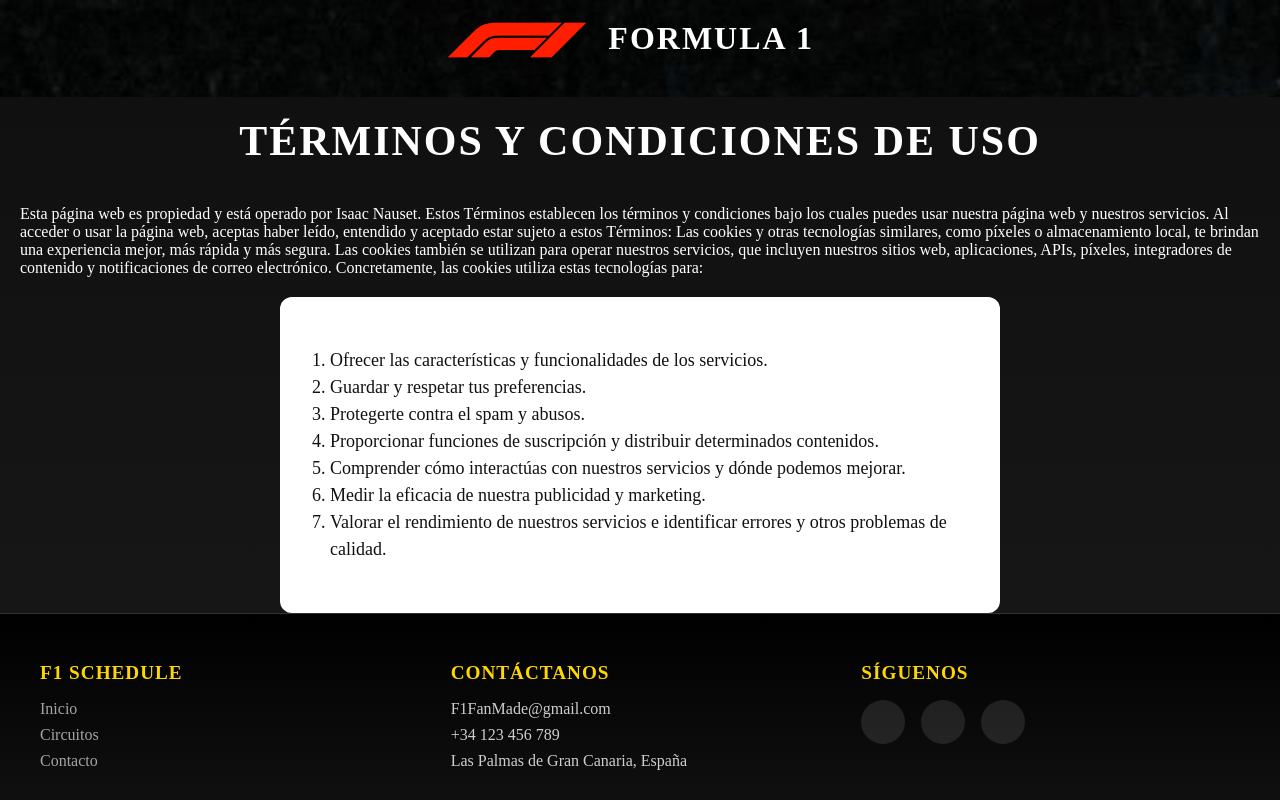
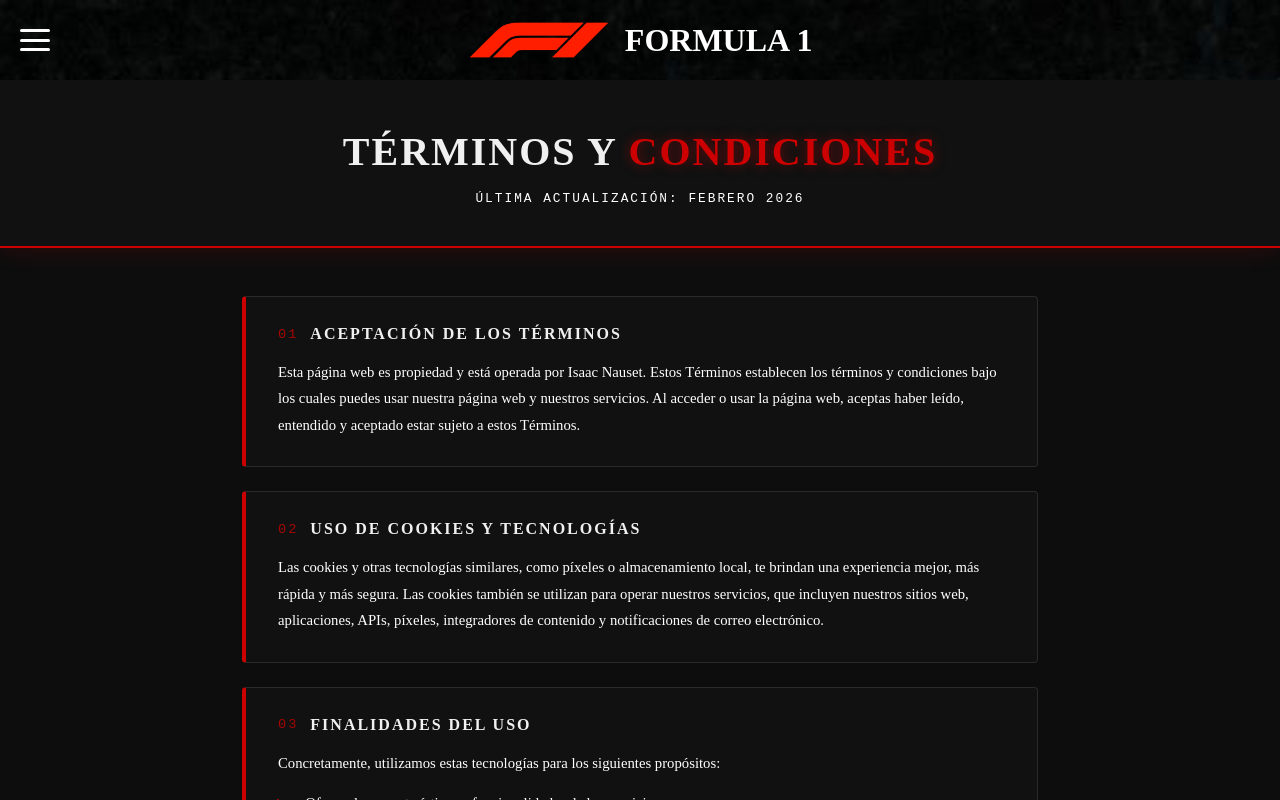
Before and after one commit to isaacnausetbordongarcia-alt/ReactProjectLND, a React app: page /term in a window 1280 px wide. Shown: the top 800 px of the page. Built offline with nearby package versions, Linux system fonts and the light colour scheme; the HTML template or start-up script is replaced by a standard one.

Commit message:
fix Everything

```diff
--- a/src/components/footer/Footer.css
+++ b/src/components/footer/Footer.css
@@ -1,6 +1,6 @@
 .footer {
   background: linear-gradient(180deg, #000 0%, #1a1a1a 100%);
-  color: #fff;
+  color: #ffffff;
   padding: 3rem 2rem 1.5rem;
   border-top: 1px solid #333;
 }
@@ -39,7 +39,7 @@
 }
 
 .footer-section a {
-  color: #ccc;
+  color: #ffffff;
   text-decoration: none;
   transition: color 0.3s ease;
 }
--- a/src/components/footer/Footer.jsx
+++ b/src/components/footer/Footer.jsx
@@ -1,5 +1,6 @@
 import { Link } from 'react-router-dom';
 import './Footer.css';
+import { FaGithub, FaLinkedin, FaTwitter } from 'react-icons/fa';
 
 const Footer = () => {
   return (
@@ -28,9 +29,15 @@ const Footer = () => {
         <div className="footer-section">
           <h3>SÍGUENOS</h3>
           <div className="social-links">
-            <a href="https://github.com/isaacnausetbordongarcia-alt" target="_blank"><i className="fab fa-github"></i></a>
-            <a href="https://linkedin.com/in/isaac-nauset" target="_blank"><i className="fab fa-linkedin"></i></a>
-            <a href="https://twitter.com/isaacnauset" target="_blank"><i className="fab fa-twitter"></i></a>
+            <a href="https://github.com/isaacnausetbordongarcia-alt" target="_blank" rel="noreferrer">
+              <FaGithub />
+            </a>
+            <a href="https://linkedin.com/in/isaac-nauset" target="_blank" rel="noreferrer">
+              <FaLinkedin />
+            </a>
+            <a href="https://twitter.com/isaacnauset" target="_blank" rel="noreferrer">
+              <FaTwitter />
+            </a>
           </div>
         </div>
       </div>
--- a/src/components/header/Header.css
+++ b/src/components/header/Header.css
@@ -1,15 +1,23 @@
 .header-container-holder {
+    position: relative; /* 👈 importante */
     display: flex;
-    flex-wrap: nowrap;
-    justify-content: center;
+    align-items: center;
+    justify-content: center; /* centra el contenido principal */
+    height: 80px;
+
     background-image: url("/imagen-fondo.jpg");
     background-repeat: no-repeat;
-    background-size: 100%;
+    background-size: cover;
 }
-
 .header-logo {
     height: 5em;
     justify-self: start;
+}
+
+.header-center {
+    display: flex;
+    align-items: center;
+    gap: 15px;
 }
 
 .header-title {
@@ -53,3 +61,34 @@ ul li a{
     text-decoration: none;
     color: white;
 }
+
+.hamburger {
+  position: absolute;   /* 👈 clave */
+  left: 20px;           /* separación del borde */
+  width: 30px;
+  height: 22px;
+  display: flex;
+  flex-direction: column;
+  justify-content: space-between;
+  cursor: pointer;
+}
+
+.hamburger span {
+  width: 100%;
+  height: 3px;
+  background-color: white;
+  border-radius: 2px;
+  transition: all 0.3s ease;
+}
+
+.hamburger.active span:nth-child(1) {
+  transform: rotate(45deg) translate(5px, 5px);
+}
+
+.hamburger.active span:nth-child(2) {
+  opacity: 0;
+}
+
+.hamburger.active span:nth-child(3) {
+  transform: rotate(-45deg) translate(6px, -6px);
+}
--- a/src/components/header/Header.jsx
+++ b/src/components/header/Header.jsx
@@ -12,8 +12,18 @@ function Header() {
   return (
     <>
       <div className="header-container-holder">
-        <img className="header-logo" onClick={toggleSideMenu} src="f1-logo.png" alt="F1 Logo" />
-        <h1 className="header-title">FORMULA 1</h1>
+
+        <div className={`hamburger ${isSideMenuVisible ? "active" : ""}`} onClick={toggleSideMenu}>
+          <span></span>
+          <span></span>
+          <span></span>
+        </div>
+
+        <div className="header-center">
+          <img className="header-logo" src="f1-logo.png" alt="F1 Logo" />
+          <h1 className="header-title">FORMULA 1</h1>
+        </div>
+
       </div>
 
       <div className={`header-side-menu ${isSideMenuVisible ? "open" : ""}`}>
@@ -21,6 +31,7 @@ function Header() {
           <li><Link to="/home">Inicio</Link></li>
           <li><Link to="/schedule">Circuitos</Link></li>
           <li><Link to="/contact">Contacto</Link></li>
+          <li><Link to="/forum-list">Foro</Link></li>
         </ul>
       </div>
     </>
--- a/src/components/privacy/Privacy.css
+++ b/src/components/privacy/Privacy.css
@@ -1,4 +1,85 @@
-p,h1{
-    color: white;
-    margin: 20px;
+.privacy-container {
+  background-color: #0d0d0d;
+  min-height: 100vh;
+  padding-bottom: 4em;
 }
+
+.privacy-hero {
+  background-color: #111111;
+  border-bottom: 2px solid #cc0000;
+  padding: 3em 2em 2.5em;
+  text-align: center;
+  box-shadow: 0 4px 20px rgba(204, 0, 0, 0.15);
+}
+
+.privacy-hero h1 {
+  font-size: 2.5rem;
+  font-weight: 800;
+  color: #f0f0f0;
+  letter-spacing: 2px;
+  text-transform: uppercase;
+  margin: 0 0 0.4em;
+}
+
+.privacy-hero h1 span {
+  color: #cc0000;
+  text-shadow: 0 0 12px rgba(204, 0, 0, 0.5);
+}
+
+.privacy-subtitle {
+  color: #ffffff;
+  font-size: 0.8rem;
+  letter-spacing: 2px;
+  text-transform: uppercase;
+  font-family: 'Courier New', monospace;
+}
+
+.privacy-content {
+  max-width: 860px;
+  margin: 3em auto;
+  padding: 0 2em;
+  display: flex;
+  flex-direction: column;
+  gap: 1.5em;
+}
+
+.privacy-section {
+  background-color: #111111;
+  border: 1px solid #2a2a2a;
+  border-left: 4px solid #cc0000;
+  border-radius: 4px;
+  padding: 1.75em 2em;
+  transition: box-shadow 0.2s ease, border-color 0.2s ease;
+}
+
+.privacy-section:hover {
+  box-shadow: 0 0 16px rgba(204, 0, 0, 0.15);
+  border-left-color: #ff2222;
+}
+
+.privacy-section h2 {
+  display: flex;
+  align-items: center;
+  gap: 0.75em;
+  font-size: 1rem;
+  font-weight: 700;
+  letter-spacing: 2px;
+  text-transform: uppercase;
+  color: #f0f0f0;
+  margin: 0 0 1em;
+}
+
+.section-number {
+  color: #cc0000;
+  font-family: 'Courier New', monospace;
+  font-size: 0.85rem;
+  font-weight: 400;
+  opacity: 0.8;
+}
+
+.privacy-section p {
+  color: #ffffff;
+  font-size: 0.92rem;
+  line-height: 1.8;
+  margin: 0;
+}
--- a/src/components/privacy/Privacy.jsx
+++ b/src/components/privacy/Privacy.jsx
@@ -5,13 +5,38 @@ import './Privacy.css';
 function Privacy() {
   return (
     <>
-    <Header />
-      <h1>Política de privacidad</h1>
-      <p>A través de este sitio web no se recaban datos de carácter personal de las personas usuarias sin su conocimiento, ni se ceden a terceros.
-        Con la finalidad de ofrecerle el mejor servicio y con el objeto de facilitar el uso, se analizan el número de páginas visitadas, el número de visitas, así como la actividad de las persona visitantes y su frecuencia de utilización. A estos efectos, la Agencia Española de Protección de Datos (AEPD) utiliza la información estadística elaborada por el Proveedor de Servicios de Internet.
-        La AEPD no utiliza cookies para recoger información de las personas usuarias, ni registra las direcciones IP de acceso. Únicamente se utilizan cookies propias, de sesión, con finalidades técnicas.
-        El portal del que es titular la AEPD contiene enlaces a sitios web de terceros, cuyas políticas de privacidad son ajenas a la de la AEPD. Al acceder a tales sitios web usted puede decidir si acepta sus políticas de privacidad y de cookies. Con carácter general, si navega por internet usted puede aceptar o rechazar las cookies de terceros desde las opciones de configuración de su navegador.
-      </p>
+      <Header />
+      <div className="privacy-container">
+
+        <div className="privacy-hero">
+          <h1>Política de <span>Privacidad</span></h1>
+          <p className="privacy-subtitle">Última actualización: febrero 2026</p>
+        </div>
+
+        <div className="privacy-content">
+
+          <section className="privacy-section">
+            <h2><span className="section-number">01</span> Recogida de datos</h2>
+            <p>A través de este sitio web no se recaban datos de carácter personal de las personas usuarias sin su conocimiento, ni se ceden a terceros. Con la finalidad de ofrecerle el mejor servicio y con el objeto de facilitar el uso, se analizan el número de páginas visitadas, el número de visitas, así como la actividad de las personas visitantes y su frecuencia de utilización.</p>
+          </section>
+
+          <section className="privacy-section">
+            <h2><span className="section-number">02</span> Uso de la información</h2>
+            <p>A estos efectos, la Agencia Española de Protección de Datos (AEPD) utiliza la información estadística elaborada por el Proveedor de Servicios de Internet. La AEPD no utiliza cookies para recoger información de las personas usuarias, ni registra las direcciones IP de acceso.</p>
+          </section>
+
+          <section className="privacy-section">
+            <h2><span className="section-number">03</span> Cookies</h2>
+            <p>Únicamente se utilizan cookies propias, de sesión, con finalidades técnicas. El portal del que es titular la AEPD contiene enlaces a sitios web de terceros, cuyas políticas de privacidad son ajenas a la de la AEPD.</p>
+          </section>
+
+          <section className="privacy-section">
+            <h2><span className="section-number">04</span> Terceros y configuración</h2>
+            <p>Al acceder a tales sitios web usted puede decidir si acepta sus políticas de privacidad y de cookies. Con carácter general, si navega por internet usted puede aceptar o rechazar las cookies de terceros desde las opciones de configuración de su navegador.</p>
+          </section>
+
+        </div>
+      </div>
       <Footer />
     </>
   )
--- a/src/components/term/Term.css
+++ b/src/components/term/Term.css
@@ -1,19 +1,110 @@
-h1 {
-    font-size: 42px;
-    text-align: center;
-    margin-bottom: 40px;
-    letter-spacing: 2px;
+.term-container {
+  background-color: #0d0d0d;
+  min-height: 100vh;
+  padding-bottom: 4em;
 }
 
-.terms-list-container {
-    color: white;
-    max-width: 40em;
-    margin: 0 auto;
-    padding: 60px 20px;
-    line-height: 1.5;
-    font-size: 18px;
-    background: white;
-    color: #111;
-    padding: 50px;
-    border-radius: 12px;
+.term-hero {
+  background-color: #111111;
+  border-bottom: 2px solid #cc0000;
+  padding: 3em 2em 2.5em;
+  text-align: center;
+  box-shadow: 0 4px 20px rgba(204, 0, 0, 0.15);
 }
+
+.term-hero h1 {
+  font-size: 2.5rem;
+  font-weight: 800;
+  color: #f0f0f0;
+  letter-spacing: 2px;
+  text-transform: uppercase;
+  margin: 0 0 0.4em;
+}
+
+.term-hero h1 span {
+  color: #cc0000;
+  text-shadow: 0 0 12px rgba(204, 0, 0, 0.5);
+}
+
+.term-subtitle {
+  color: #ffffff;
+  font-size: 0.8rem;
+  letter-spacing: 2px;
+  text-transform: uppercase;
+  font-family: 'Courier New', monospace;
+}
+
+.term-content {
+  max-width: 860px;
+  margin: 3em auto;
+  padding: 0 2em;
+  display: flex;
+  flex-direction: column;
+  gap: 1.5em;
+}
+
+.term-section {
+  background-color: #111111;
+  border: 1px solid #2a2a2a;
+  border-left: 4px solid #cc0000;
+  border-radius: 4px;
+  padding: 1.75em 2em;
+  transition: box-shadow 0.2s ease, border-color 0.2s ease;
+}
+
+.term-section:hover {
+  box-shadow: 0 0 16px rgba(204, 0, 0, 0.15);
+  border-left-color: #ff2222;
+}
+
+.term-section h2 {
+  display: flex;
+  align-items: center;
+  gap: 0.75em;
+  font-size: 1rem;
+  font-weight: 700;
+  letter-spacing: 2px;
+  text-transform: uppercase;
+  color: #f0f0f0;
+  margin: 0 0 1em;
+}
+
+.section-number {
+  color: #cc0000;
+  font-family: 'Courier New', monospace;
+  font-size: 0.85rem;
+  font-weight: 400;
+  opacity: 0.8;
+}
+
+.term-section p {
+  color: #ffffff;
+  font-size: 0.92rem;
+  line-height: 1.8;
+  margin: 0 0 1em;
+}
+
+.term-section p:last-child {
+  margin-bottom: 0;
+}
+
+.term-list {
+  margin: 0;
+  padding-left: 1.25em;
+  display: flex;
+  flex-direction: column;
+  gap: 0.6em;
+}
+
+.term-list li {
+  color: #ffffff;
+  font-size: 0.92rem;
+  line-height: 1.7;
+  padding-left: 0.5em;
+}
+
+.term-list li::marker {
+  color: #cc0000;
+  font-family: 'Courier New', monospace;
+  font-size: 0.85rem;
+}
--- a/src/components/term/Term.jsx
+++ b/src/components/term/Term.jsx
@@ -6,13 +6,29 @@ function Term() {
   return (
     <>
       <Header />
-      <h1>TÉRMINOS Y CONDICIONES DE USO</h1>
-      <p> Esta página web es propiedad y está operado por Isaac Nauset. Estos Términos establecen los términos y condiciones bajo los cuales puedes usar nuestra página web y nuestros servicios.
-        Al acceder o usar la página web, aceptas haber leído, entendido y aceptado estar sujeto a estos Términos:
-        Las cookies y otras tecnologías similares, como píxeles o almacenamiento local, te brindan una experiencia mejor, más rápida y más segura. Las cookies también se utilizan para operar nuestros servicios, que incluyen nuestros sitios web, aplicaciones, APIs, píxeles, integradores de contenido y notificaciones de correo electrónico. Concretamente, las cookies utiliza estas tecnologías para:
-      </p>
-      <div className="terms-list-container">
-        <ol>
+      <div className="term-container">
+
+        <div className="term-hero">
+          <h1>Términos y <span>Condiciones</span></h1>
+          <p className="term-subtitle">Última actualización: febrero 2026</p>
+        </div>
+
+        <div className="term-content">
+
+          <section className="term-section">
+            <h2><span className="section-number">01</span> Aceptación de los términos</h2>
+            <p>Esta página web es propiedad y está operada por Isaac Nauset. Estos Términos establecen los términos y condiciones bajo los cuales puedes usar nuestra página web y nuestros servicios. Al acceder o usar la página web, aceptas haber leído, entendido y aceptado estar sujeto a estos Términos.</p>
+          </section>
+
+          <section className="term-section">
+            <h2><span className="section-number">02</span> Uso de cookies y tecnologías</h2>
+            <p>Las cookies y otras tecnologías similares, como píxeles o almacenamiento local, te brindan una experiencia mejor, más rápida y más segura. Las cookies también se utilizan para operar nuestros servicios, que incluyen nuestros sitios web, aplicaciones, APIs, píxeles, integradores de contenido y notificaciones de correo electrónico.</p>
+          </section>
+
+          <section className="term-section">
+            <h2><span className="section-number">03</span> Finalidades del uso</h2>
+            <p>Concretamente, utilizamos estas tecnologías para los siguientes propósitos:</p>
+            <ol className="term-list">
               <li>Ofrecer las características y funcionalidades de los servicios.</li>
               <li>Guardar y respetar tus preferencias.</li>
               <li>Protegerte contra el spam y abusos.</li>
@@ -21,6 +37,9 @@ function Term() {
               <li>Medir la eficacia de nuestra publicidad y marketing.</li>
               <li>Valorar el rendimiento de nuestros servicios e identificar errores y otros problemas de calidad.</li>
             </ol>
+          </section>
+
+        </div>
       </div>
       <Footer />
     </>
```
Also changed, not shown: src/pages/forum-list/ForumList.css (+68 -18 lines), src/pages/forum-list/ForumList.jsx (+26 -9 lines). Lines whose indentation alone changed are shown as unchanged.
